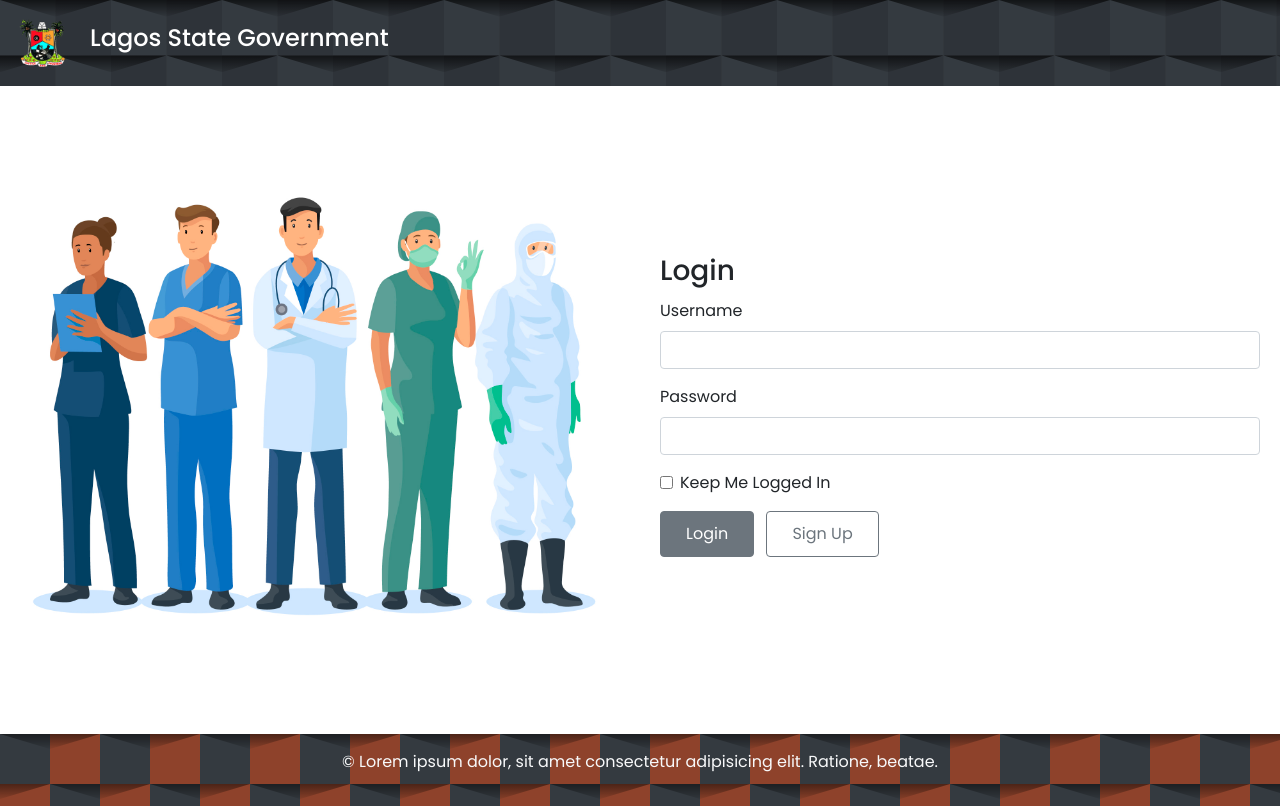
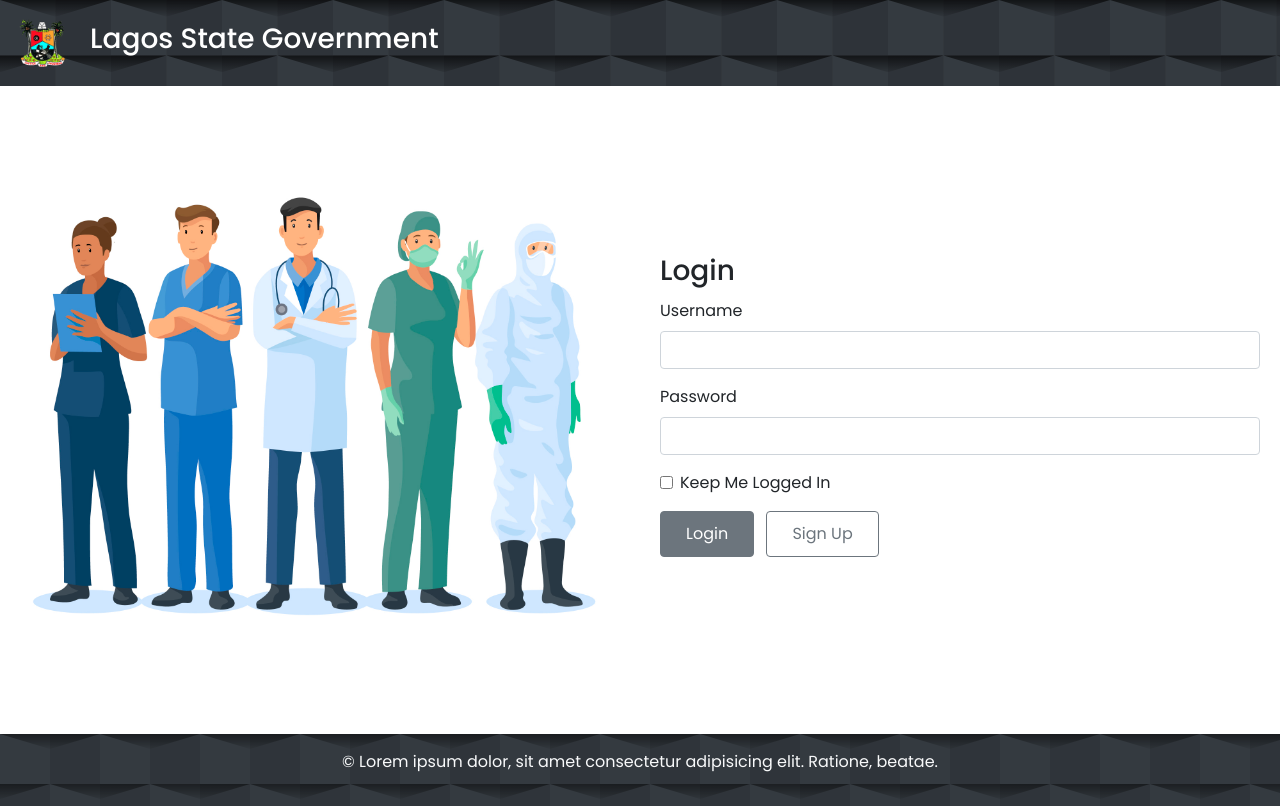
Before and after one commit to Haybuka/lasgLogin, a plain HTML site: page index.html in a window 1280 px wide. Drawn offline with nearby package versions, Linux system fonts and the light colour scheme.

```diff
--- a/index.html
+++ b/index.html
@@ -55,7 +55,7 @@
                 <ul class="navbar-nav mr-auto">
                     <li class="nav-item active">
                         <a class="nav-link" href="#">
-                            <h4>Lagos State Government <span class="sr-only">(current)</span></h4>
+                            <h3>Lagos State Government <span class="sr-only">(current)</span></h3>
                         </a>
                     </li>
 
```
